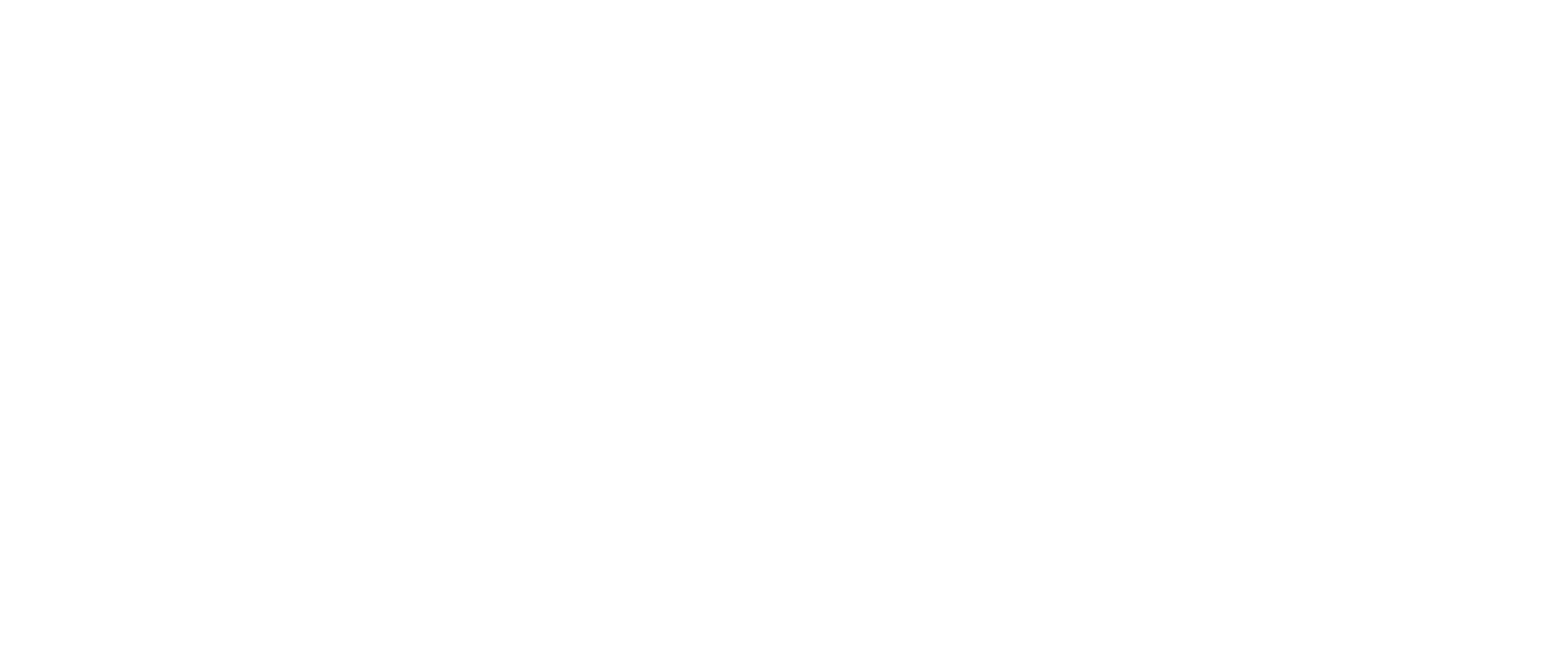
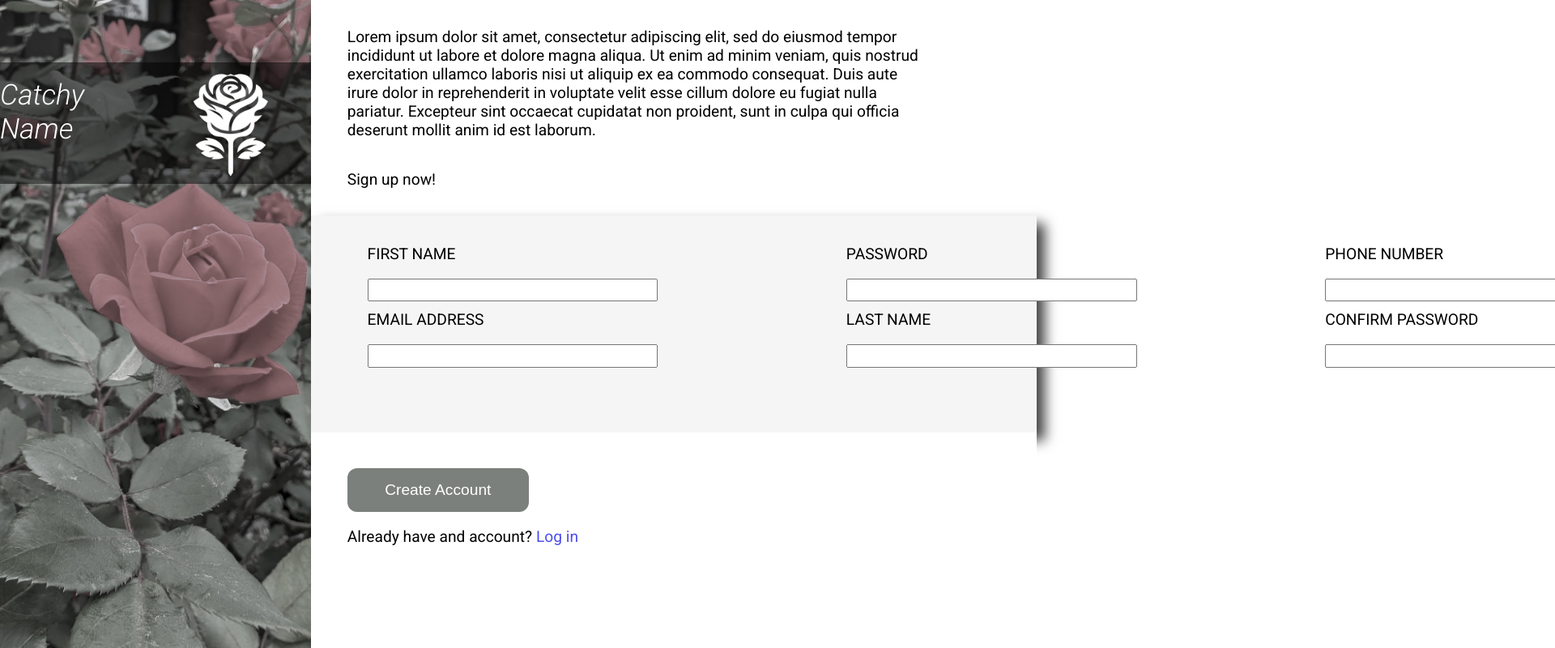
Before and after one commit to Jason-Script/sign-up-form, a plain HTML site: page index.html in a window 1280 px wide. Shown: the top 800 px of the page at 81% size, 1920 px wide, since content can reach past the window. Drawn offline with Linux system fonts and the light colour scheme.

Commit message:
Add styling and password matching validation

```diff
--- a/index.html
+++ b/index.html
@@ -4,10 +4,58 @@
     <meta charset="UTF-8">
     <meta name="viewport" content="width=device-width, initial-scale=1.0">
     <link rel="stylesheet" href="style.css">
-    <script src="scripts.js"></script>
-    <title>Document</title>
+    <script src="scripts.js" defer></script>
+    <title>Sign-up Form</title>
 </head>
 <body>
-
+    <div class="page-container">
+        <div class="sidebar-container">
+            <div class="logo-container">
+                <h1>Catchy Name</h1>
+                <img class="logo" src="./flower-logo.png" alt="Company logo">
+            </div>
+        </div>
+        <div class="sign-up-container">
+            <div class="sign-up-top">
+                <p class="top-text">Lorem ipsum dolor sit amet, consectetur adipiscing elit, sed do eiusmod tempor incididunt ut labore et dolore magna aliqua. Ut enim ad minim veniam, quis nostrud exercitation ullamco laboris nisi ut aliquip ex ea commodo consequat. Duis aute irure dolor in reprehenderit in voluptate velit esse cillum dolore eu fugiat nulla pariatur. Excepteur sint occaecat cupidatat non proident, sunt in culpa qui officia deserunt mollit anim id est laborum.</p>
+                <p class="top-text">Sign up now!</p>
+            </div>
+            <div class="sign-up-middle">
+                <form action="foo.bar" method="post">
+                    <ul>
+                        <li>
+                            <label for="firstname"><p>FIRST NAME</p></label>
+                            <input type="text" id="firstname" name="firstname">
+                        </li>
+                        <li>
+                            <label for="email"><p>EMAIL ADDRESS</p></label>
+                            <input type="email" id="email" name="email">
+                        </li>
+                        <li>
+                            <label for="password"><p>PASSWORD</p></label>
+                            <input type="password" id="password" name="password">
+                        </li>
+                        <li>
+                            <label for="lastname"><p>LAST NAME</p></label>
+                            <input type="text" id="lastname" name="lastname">
+                        </li>
+                        <li>
+                            <label for="ponenumber"><p>PHONE NUMBER</p></label>
+                            <input type="num" id="phonenumber" name="phonenumber">
+                        </li>
+                        <li>
+                            <label for="passconfirm"><p>CONFIRM PASSWORD</p></label>
+                            <input type="password" id="passconfirm" name="passconfirm">
+                        </li>
+                    </ul>
+                </form>
+                <span id="pass-alert"></span>
+            </div>
+            <div class="sign-up-bottom">
+                <button type="button" id="submit">Create Account</button>
+                <p id="login-text">Already have and account? <a href="">Log in</a></p>
+            </div>
+        </div>
+    </div>
 </body>
 </html>
--- a/scripts.js
+++ b/scripts.js
@@ -0,0 +1,13 @@
+const submitButton = document.querySelector("button");
+let password = document.getElementById("password");
+let passConfirm = document.getElementById("passconfirm");
+let pAlert = document.getElementById("pass-alert");
+
+submitButton.addEventListener("click", () => {
+    console.log(password.value)
+    if (password.value != passConfirm.value) {
+        password.classList.add("invalid");
+        passConfirm.classList.add("invalid");
+        pAlert.textContent += "Passwords must match!"
+    }
+})
--- a/style.css
+++ b/style.css
@@ -0,0 +1,145 @@
+@import url('https://fonts.googleapis.com/css2?family=Roboto:ital,wght@0,100;0,300;0,400;0,500;0,700;0,900;1,100;1,300;1,400;1,500;1,700;1,900&display=swap');
+
+body {
+    padding: 0;
+    margin: 0;
+    box-sizing: border-box;
+    font-family: "Roboto";
+}
+
+.page-container {
+    display: flex;
+}
+
+.sidebar-container {
+    display: flex;
+    width: 30%;
+    height: 100vh;
+    background-image: url("sidebar-image.jpeg");
+    background-size: cover;
+}
+
+.logo-container {
+    width: 100%;
+    height: 150px;
+    background: rgba(0, 0, 0, 0.5);
+    margin-top: 20%;
+    display: flex;
+    justify-content: center;
+    align-items: center;
+}
+
+.logo {
+    width: 200px;
+    height: 200px;
+}
+
+.sign-up-container {
+    display: flex;
+    flex-direction: column;
+    width: 70%;
+    height: 100vh;
+}
+
+.sign-up-top,
+.sign-up-middle,
+.sign-up-bottom {
+    width: 100%;
+    height: 33.4%;
+    display: flex;
+}
+
+.sign-up-top,
+.sign-up-bottom {
+    background-color: white;
+}
+
+.sign-up-middle {
+    background-color: whitesmoke;
+    box-shadow: 10px 10px 15px 0px rgba(0,0,0,0.75);
+}
+
+.sign-up-top {
+    justify-content: center;
+    align-items: flex-start;
+    flex-direction: column;
+}
+
+.sign-up-bottom {
+    display: flex;
+    flex-direction: column;
+}
+
+#submit {
+    width: 25%;
+    height: 20%;
+    border: none;
+    background-color: #7B807C;
+    margin-top: 5%;
+    margin-left: 5%;
+    font-size: 1.2em;
+    border-radius: 12px;
+    color: white;
+}
+
+p {
+    width: 80%;
+    font-size: 1.2em;
+    margin-left: 5%;
+}
+
+ul {
+    list-style-type: none;
+    display: flex;
+    flex-direction: column;
+    flex-wrap: wrap;
+    height: 80%;
+    width: 100%;
+}
+
+li {
+    width: 100%;
+}
+
+input {
+    width: 60%;
+    height: 30%;
+    margin-left: 5%;
+    padding: 0;
+}
+
+label {
+    text-align: left;
+
+}
+
+input:invalid {
+    border-color: red;
+}
+
+a {
+    text-decoration: none;
+    color: rgb(77, 77, 238);
+}
+
+h1 {
+    color: white;
+    font-weight: 300;
+    font-style: italic;
+    font-size: 2.2em;
+    margin: 0;
+    align-self: baseline;
+    margin-top: 5%;
+}
+
+.invalid {
+    border-color: red;
+}
+
+#pass-alert {
+    position: absolute;
+    align-self: flex-end;
+    margin-left: 10%;
+    margin-bottom: 20px;
+    color: red;
+}
```
Also changed, not shown: flower-logo.png (added), sidebar-image.jpeg (added).
